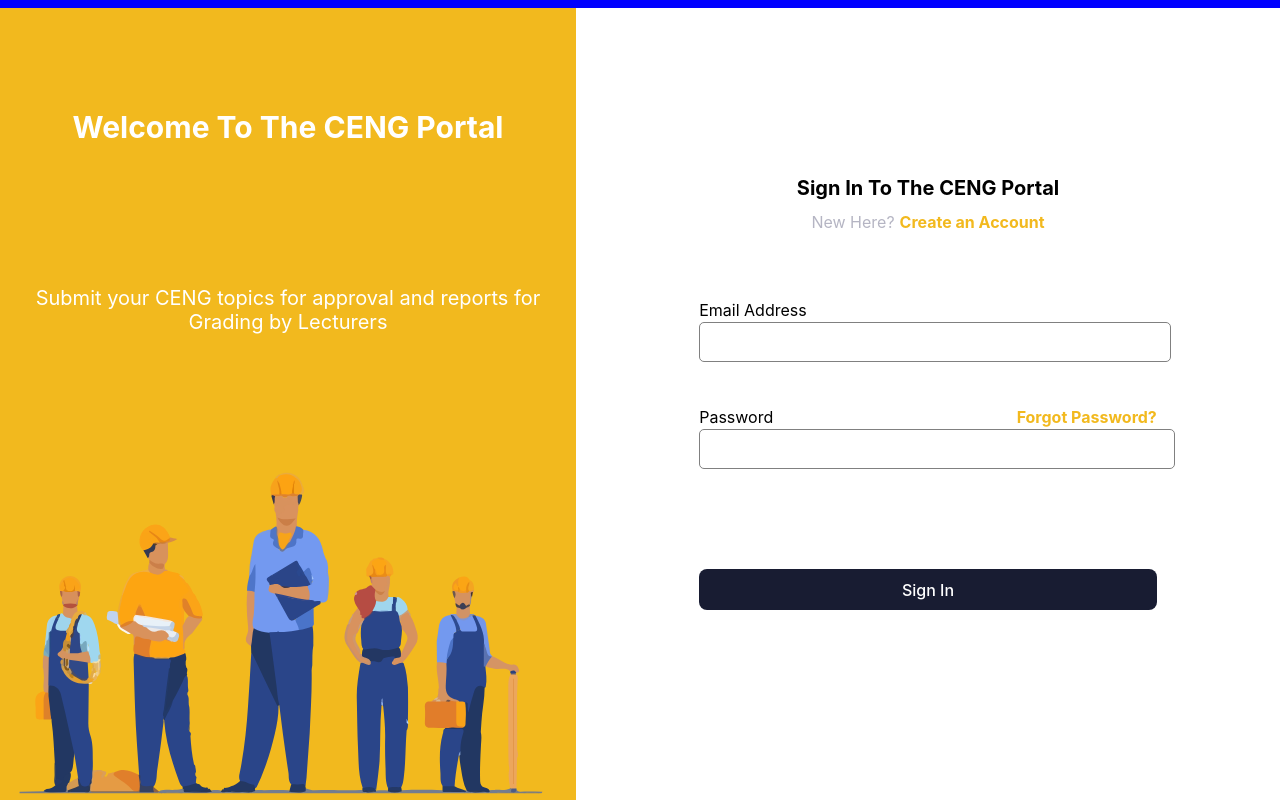
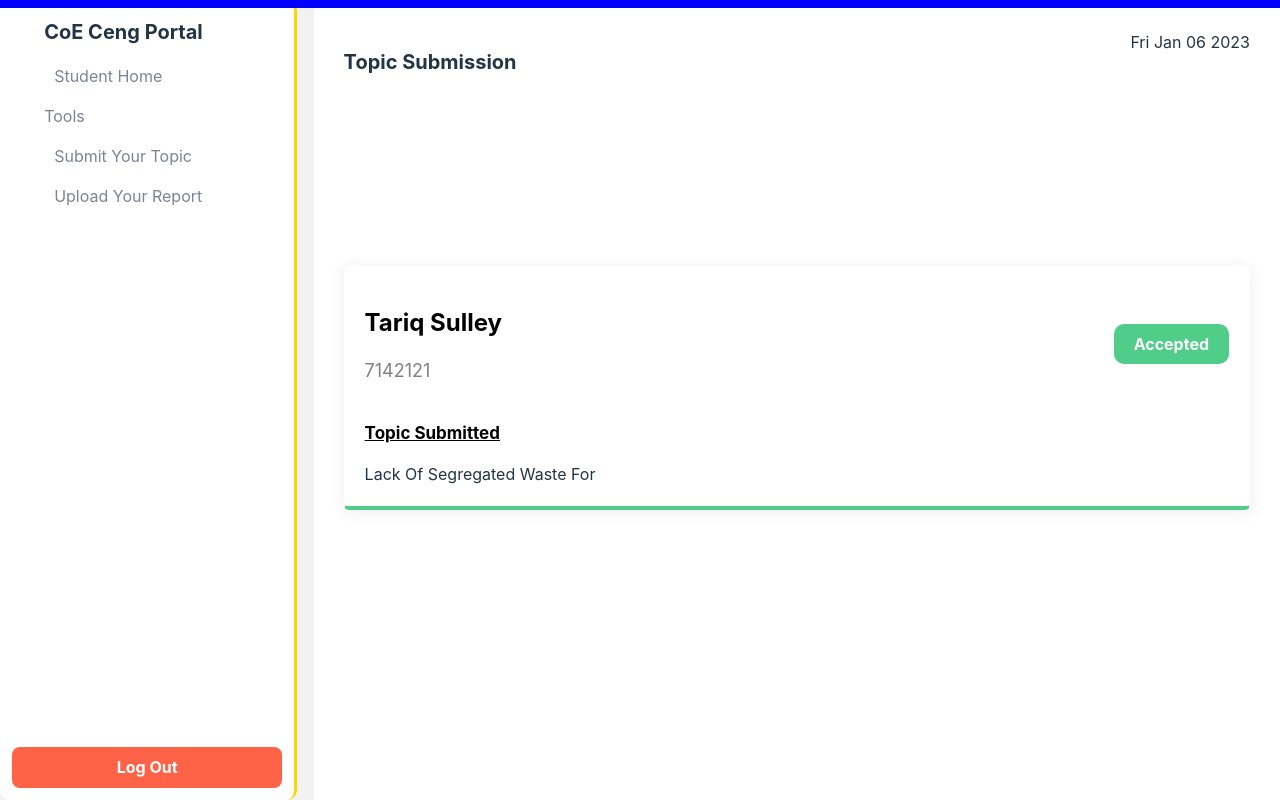
Before and after one commit to tariqsulley/ceng, a React (Vite) app: page /Home in a window 1280 px wide. Before the commit this address led to /. Built offline with nearby package versions, Linux system fonts and the light colour scheme; no server answers.

Commit message:
added a page for submission of topics

```diff
--- a/src/App.jsx
+++ b/src/App.jsx
@@ -13,7 +13,7 @@ function App() {
    <Routes>
     <Route path="/" element={<Login/>}/>
     <Route path="/Signup" element={<Signup/>}/>
-    <Route path="/Home" element={ <ProtectedRoute><Home/></ProtectedRoute>}/>
+    <Route path="/Home" element={<Home/>}/>
    </Routes>
    </BrowserRouter>
    </AuthContextProvider>
--- /dev/null
+++ b/src/components/Card.jsx
@@ -0,0 +1,24 @@
+import React from "react";
+import "../styles/CardStyles.css"
+
+const Card = ({name,indexNum,topic})=>{
+    return(
+        <div className="Card-Body">
+            <div className="Card-Top">
+                <div className="Name-Field">
+                    <p className="Card-Name"> Tariq Sulley</p>
+                    <p className="Card-Index"> 7142121 </p>
+                </div>
+                <div className="State-Green">
+                    Accepted
+                </div>
+            </div>
+            <div className="Card-Bottom">
+                <p className="Card-Title"> Topic Submitted</p>
+                <p className="Card-Topic"> Lack Of Segregated Waste For</p>
+            </div>
+        </div>
+    )
+}
+
+export default Card
--- a/src/contexts/AuthContext.jsx
+++ b/src/contexts/AuthContext.jsx
@@ -8,7 +8,7 @@ import { auth } from "../firebase"
 const UserContext = createContext()
 
 export const AuthContextProvider =({children})=>{
-    const [user,setUser] = useState(null)
+    const [user,setUser] = useState()
 
     const createUser = (email,password)=>{
         return createUserWithEmailAndPassword(auth,email,password)
--- a/src/pages/Home.jsx
+++ b/src/pages/Home.jsx
@@ -1,6 +1,8 @@
 import React, { useEffect } from "react";
+import "../styles/HomeStyles.css"
 import { UserAuth } from "../contexts/AuthContext";
 import { useNavigate } from "react-router";
+import SubmitPage from "./Submit";
 
 const Home = ()=>{
     const {user,logOut} = UserAuth()
@@ -19,11 +21,43 @@ const Home = ()=>{
 
     },[])
     return(
-        <div>
-            Hello, {user && user.email}
-            <button onClick={handleLogout}>
+        <div className="HomePage">
+            <div className="Bar">
+            </div>
+            <div className="Menu">
+               <div className="Top-Field">
+               <div className="Title-Field">
+               <div className="Ceng-Field">
+               <p className="Coe-Txt">CoE Ceng Portal</p>
+               </div>
+               <div className="Home-Field">
+                <p className="Student-Txt">Student Home</p>
+               </div>
+               </div>
+
+               <div className="Tools-Field">
+                    <div className="Tool-Txt">
+                        Tools
+                    </div>
+                    <div className="Submit-Field">
+                        <p className="Student-Txt">Submit Your Topic</p>
+                    </div>
+                    <div className="Upload-Field">
+                        <p className="Student-Txt">Upload Your Report</p>
+                    </div>
+               </div>
+               </div>
+
+               <div className="Bottom-Field">
+               <button className="Log-Btn" onClick={handleLogout}>
                 Log Out
-            </button>
+                </button>
+               </div>
+            </div>
+            <div className="Content">
+
+            <SubmitPage/>
+            </div>
         </div>
     )
 }
--- a/src/pages/ProtectedRoute.jsx
+++ b/src/pages/ProtectedRoute.jsx
@@ -1,10 +1,11 @@
 import React from 'react'
 import { Navigate } from 'react-router-dom'
 import { UserAuth } from '../contexts/AuthContext'
+import Home from "./Home"
 
 const ProtectedRoute = ({children})=> {
   const {user} = UserAuth()
-  if(!user){
+  if(user === undefined){
     return <Navigate to="/"/>
   }
   else{
--- /dev/null
+++ b/src/pages/Submit.jsx
@@ -0,0 +1,27 @@
+import React from "react";
+import "../styles/SubmitStyles.css"
+import Card from "../components/Card";
+import { UserAuth } from "../contexts/AuthContext";
+
+const SubmitPage = ()=>{
+    const {user} = UserAuth()
+    return(
+    <div className="Submit-Page">
+        <div className="Submit-Top">
+            <div className="Submit-Top-Left">
+                <p className="Topic-Bold"> Topic Submission</p>
+                <p> {user && user.email}</p>
+            </div>
+            <div className="Submit-Top-Right">
+                {Date().slice(0,15)}
+            </div>
+        </div>
+
+        <div className="Submit-Bottom">
+            <Card/>
+        </div>
+    </div>
+    )
+}
+
+export default SubmitPage
--- /dev/null
+++ b/src/styles/CardStyles.css
@@ -0,0 +1,39 @@
+.Card-Body{
+    border-radius: 5px;
+    border: 1px solid white;
+    border-bottom: 4px solid #50CD89;
+    box-shadow: 0px 2px 15px 3px #f2f2f2;
+}
+.Card-Top{
+    margin: 20px;
+    display: flex;
+    justify-content: space-between;
+    align-items: center;
+}
+.Card-Name{
+    color: black;
+    font-weight: bold;
+    font-size: 24px;
+}
+
+.State-Green{
+    background-color: #50CD89;
+    padding: 8px 20px;
+    color: white;
+    border-radius: 10px;
+    font-weight: bold;
+}
+.Card-Index{
+    color: grey;
+    font-size: 18px;
+}
+
+.Card-Bottom{
+    margin: 20px;
+}
+.Card-Title{
+    color: black;
+    font-size: 17px;
+    text-decoration: underline;
+    font-weight: bold;
+}
--- /dev/null
+++ b/src/styles/HomeStyles.css
@@ -0,0 +1,75 @@
+.HomePage{
+    background-color: #f2f2f2;
+    height: 100vh;
+    width: 100vw;
+    display: flex;
+    justify-content: space-between;
+}
+
+.Menu{
+    background-color: white;
+    width: 23vw;
+    border: 3px solid gold;
+    border-left: none;
+    border-bottom: none;
+    border-top: none;
+    border-radius: 10px;
+    display: flex;
+    flex-direction: column;
+    justify-content: space-between;
+    align-items: center;
+}
+
+.Content{
+    background-color: white;
+    width: 75.5vw;
+}
+
+.Coe-Txt{
+    font-weight: bold;
+    font-size: 20px;
+}
+
+.Top-Field{
+    width: 70%;
+}
+.Title-Field{
+
+}
+
+.Home-Field{
+    width: 100%;
+    padding-left: 10px;
+}
+
+.Submit-Field{
+    width: 100%;
+    padding-left: 10px;
+}
+.Upload-Field{
+    width: 100%;
+    padding-left: 10px;
+}
+
+.Student-Txt{
+    color: #7e8299;
+}
+
+.Tool-Txt{
+    color: #7e8299;
+}
+
+.Bottom-Field{
+    width: 100%;
+    display: flex;
+    justify-content: center;
+
+}
+
+.Log-Btn{
+    background-color: tomato;
+    margin: 12px;
+    width: 100%;
+    color: white;
+    font-weight: bold;
+}
--- /dev/null
+++ b/src/styles/SubmitStyles.css
@@ -0,0 +1,15 @@
+.Submit-Page{
+    margin: 30px;
+    height: 60%;
+    display: flex;
+    flex-direction: column;
+    justify-content: space-between;
+}
+.Submit-Top{
+    display: flex;
+    justify-content: space-between;
+}
+.Topic-Bold{
+    font-weight: bold;
+    font-size: 20px;
+}
```
